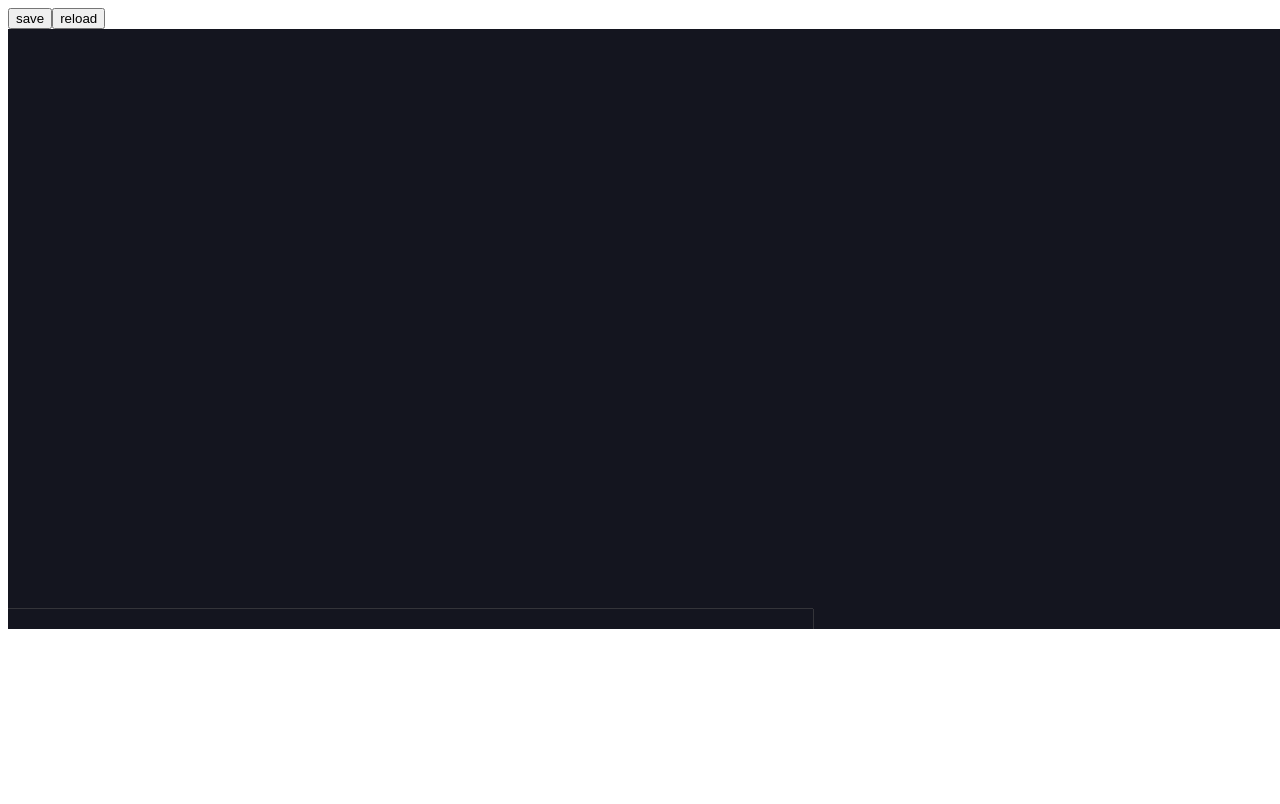
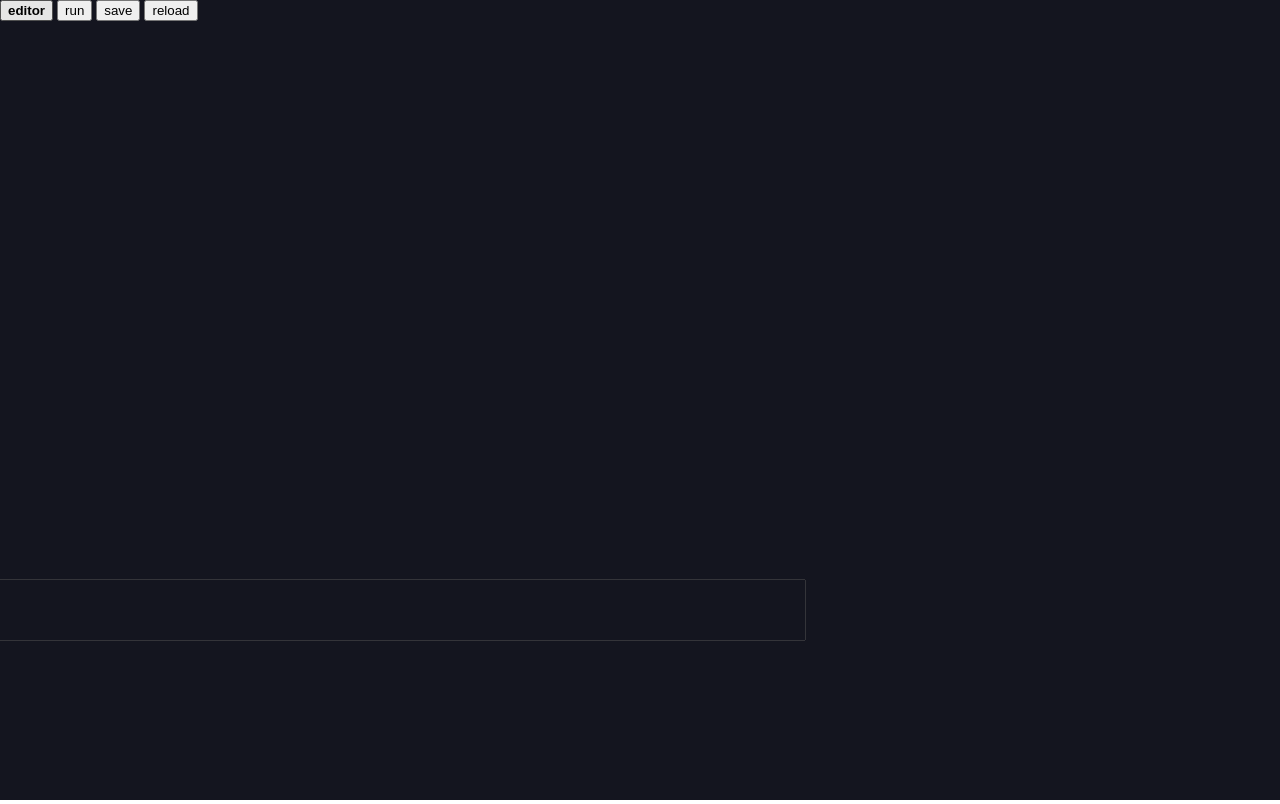
Before and after one commit to topheman/matterjs-poc, a website with bundled scripts: page public/index.html in a window 1280 px wide. Built offline with nearby package versions, Linux system fonts and the light colour scheme; files whose address does not match are found by name.

Commit message:
feat(*): add buttons for gameMode

```diff
--- /dev/null
+++ b/public/index.css
@@ -0,0 +1,14 @@
+body {
+  margin: 0;
+  padding: 0;
+}
+
+.buttons {
+  position: absolute;
+  top: 0;
+  left: 0;
+}
+
+.buttons button.active {
+  font-weight: bold;
+}
--- a/public/index.html
+++ b/public/index.html
@@ -9,7 +9,12 @@
     <title>MatterJS - Simple editor</title>
   </head>
   <body>
-    <button id="save">save</button><button id="reload">reload</button>
+    <div class="buttons">
+      <button id="editortime-mode">editor</button>
+      <button id="runtime-mode">run</button>
+      <button id="save">save</button>
+      <button id="reload">reload</button>
+    </div>
     <div id="root"></div>
     <noscript>You need to enable JavaScript to run this app.</noscript>
     <script type="module" src="/_dist_/index.js"></script>
--- a/src/index.ts
+++ b/src/index.ts
@@ -151,6 +151,10 @@ function getRealPosition(e: MouseEvent, elem: HTMLCanvasElement) {
 const canvasElm = document.querySelector<HTMLCanvasElement>('#root');
 const saveButtonElm = document.querySelector<HTMLButtonElement>('#save');
 const reloadButtonElm = document.querySelector<HTMLButtonElement>('#reload');
+const editortimeElm = document.querySelector<HTMLButtonElement>(
+  '#editortime-mode',
+);
+const runtimeElm = document.querySelector<HTMLButtonElement>('#runtime-mode');
 
 console.log(canvasElm);
 // create an engine
@@ -162,7 +166,7 @@ var render = Render.create({
   engine: engine,
   options: {
     width: window.innerWidth,
-    height: 600,
+    height: window.innerHeight,
     wireframes: false,
   },
 });
@@ -303,12 +307,19 @@ const init = (mode: GameModeType) => (stateCb: () => BodyMetaInfos[]) => {
 };
 
 function initEditortime(state: BodyMetaInfos[]) {
+  runtimeElm?.classList.remove('active');
+  editortimeElm?.classList.add('active');
   init('editortime')(() => state);
 }
 
 function initRuntime(state: BodyMetaInfos[]) {
+  editortimeElm?.classList.remove('active');
+  runtimeElm?.classList.add('active');
   init('runtime')(() => state);
 }
+
+editortimeElm?.addEventListener('click', () => initEditortime(state), false);
+runtimeElm?.addEventListener('click', () => initRuntime(state), false);
 
 function save() {
   if (gameMode !== 'editortime') {
```
